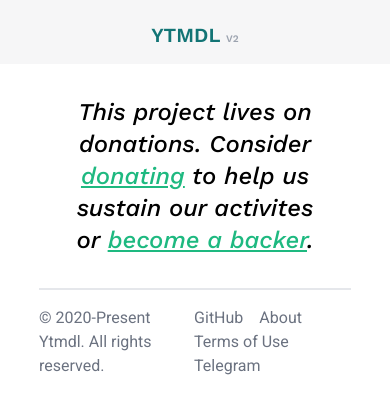
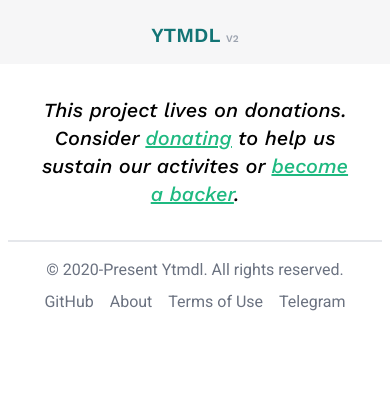
Before and after one commit to deepjyoti30/ytmdl-web-v2, a Vue app: page / in a window 390 px wide. Shown: the top 414 px of the page. Built offline with nearby package versions, Linux system fonts and the light colour scheme; some icons are missing; what vue-resource would draw is missing.

Commit message:
Add some rules for mobile devices for the footer

```diff
--- a/src/components/Footer.vue
+++ b/src/components/Footer.vue
@@ -1,17 +1,19 @@
 <template>
   <div class="footer__container w-full lg:pl-24 pl-0">
-    <div class="footer__content w-4/5 mr-auto ml-auto">
+    <div class="footer__content lg:w-4/5 lg:px-0 px-2 w-full mr-auto ml-auto">
       <div
-        class="footer--text text-center border-b-2 p-8 text-2xl font-medium italic"
+        class="footer--text text-center border-b-2 p-8 lg:text-2xl text-xl font-medium italic"
       >
         This project lives on donations. Consider <a href="">donating</a> to
         help us sustain our activites or <a href="">become a backer</a>.
       </div>
-      <div class="footer--extra py-4 text-gray-500 flex justify-between">
+      <div
+        class="footer--extra py-4 text-gray-500 lg:flex block text-center justify-between"
+      >
         <div class="copyright--text">
           © 2020-Present Ytmdl. All rights reserved.
         </div>
-        <div class="social--content">
+        <div class="social--content lg:mt-0 mt-2">
           <ul>
             <li><a href="https://github.com/deepjyoti30/ytmdl">GitHub</a></li>
             <li><a href="https://ytmdl.deepjyoti30.dev/about">About</a></li>
```
